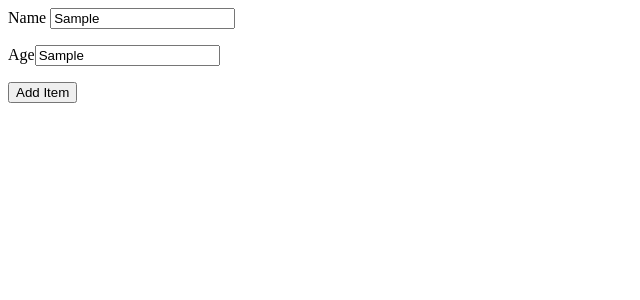
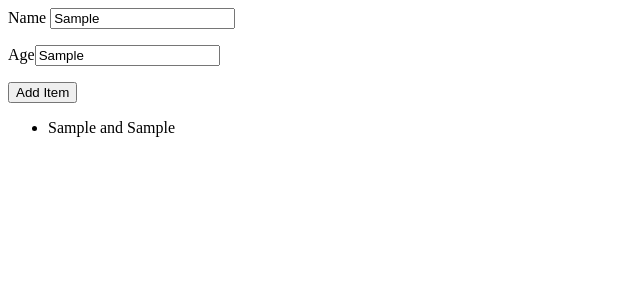
Before and after one commit to ishrar776/react-eq95q3, a React (Create React App) app: page / in a window 1280 px wide. Both pictures are taken after typing "Sample", "Sample" into the empty fields and a click on the button "Add Item". Shown: the top 300 px of the page, without its empty margins (0-640 px from the left). Built offline with nearby package versions, Linux system fonts and the light colour scheme.

Commit message:
1 file modified

```diff
--- a/src/App.js
+++ b/src/App.js
@@ -41,14 +41,15 @@ export default function App() {
         <p>
           <button onClick={addTodoList}>Add Item</button>
         </p>
-        {/* <p>{todoList}</p> */}
-        {/* <p>
-          {display.map((item) =>
-           <span>{item.txtName}</span> <span>{item.txtAge}</span>
-          )
-
-          }
-        </p> */}
+        <p>
+          <ul>
+            {todoList.map((item) => (
+              <li id={item.id}>
+                {item.Name} and {item.Age}
+              </li>
+            ))}
+          </ul>
+        </p>
       </div>
     </>
   );
```
